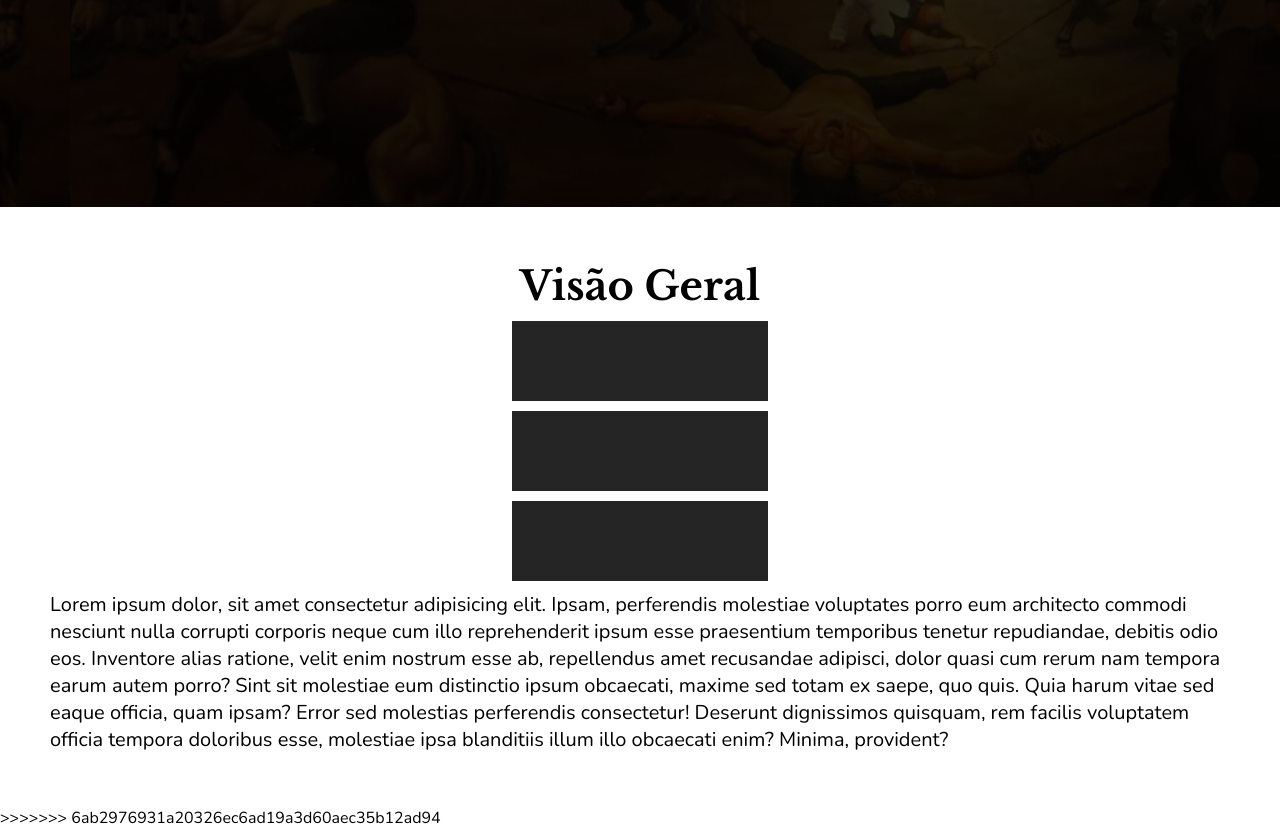
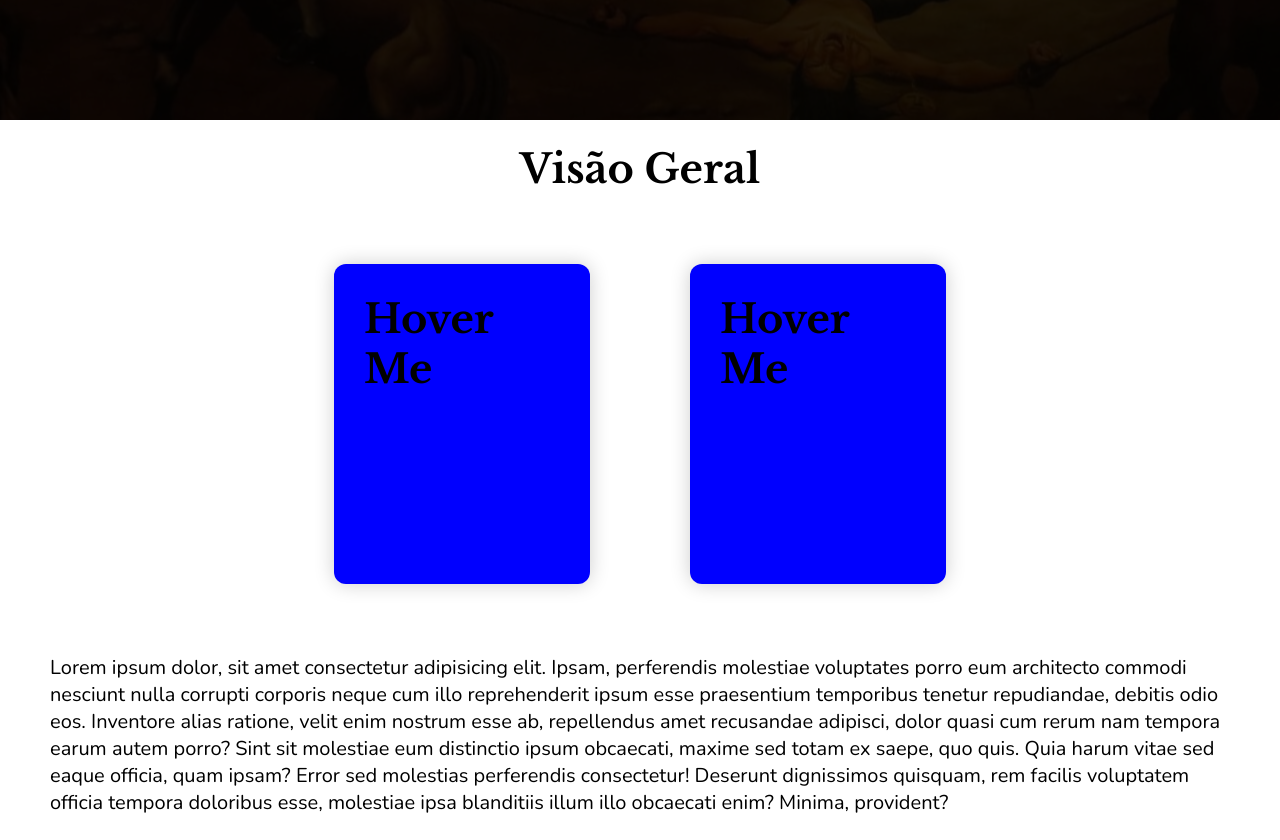
Before and after one commit to MiguelRB753/Repercussoes-Liberais, a plain HTML site: page index.html in a window 1280 px wide. Shown: the part 640-1480 px from the top of the page. Drawn offline with nearby package versions, Linux system fonts and the light colour scheme.

Commit message:
cards making started

```diff
--- /dev/null
+++ b/css/flipCard.css
@@ -0,0 +1,47 @@
+* {
+    margin: 0;
+    padding: 0;
+    box-sizing: border-box;
+}
+
+/*** Directions ***/
+
+/** Horizontal -> left **/
+.flip-horizontal-left:hover .flip-card-inner {
+    transform: rotateY(-180deg);
+}
+
+.flip-horizontal-left .flip-card-back {
+    transform: rotateY(-180deg);
+}
+
+/* The flip card container - set the width and height to whatever you want*/
+.flip-card {
+    background-color: transparent;
+    width: 20vw;
+    height: 40vh;
+    perspective: 2500px;
+}
+
+/* This container is needed to position the front and back side */
+.flip-card-inner {
+    position: relative;
+    width: 100%;
+    height: 100%;
+    transition: transform 1s;
+    transform-style: preserve-3d;
+}
+
+/* Position the front and back side */
+.flip-card-front,
+.flip-card-back {
+    position: absolute;
+    width: 100%;
+    height: 100%;
+    backface-visibility: hidden;
+    padding: 30px;
+    border-radius: 12px;
+    box-shadow: 0 0 20px hsla(0,0%,0%,.2);
+}
+
+/* It fits the image in the container */
--- a/css/global.css
+++ b/css/global.css
@@ -43,13 +43,13 @@ body{
 
 #overview{
     width: 100vw;
-    height: 75vh;
+    height: 90vh;
     padding: 50px;
     display: flex;
     justify-content: center;
     align-items: center;
     flex-direction: column;
-    gap: 10px;
+    gap: 70px;
 }
 
 #overview h1{
@@ -57,10 +57,11 @@ body{
     font-family: "Libre Baskerville", serif;
 }
 
-#overview .card{
-    width: 20vw;
-    height: 10vh;
-    background: #252525;
+#overview #cards{
+    width: 100vw;
+    display: flex;
+    justify-content: center;
+    gap: 100px;
 }
 
 #overview p{
--- a/index.html
+++ b/index.html
@@ -6,12 +6,9 @@
     <title>Document</title>
 
     <link rel="stylesheet" href="css/global.css">
+    <link rel="stylesheet" href="css/flipCard.css">
 </head>
 <body>
-<<<<<<< HEAD
-    <!--GIT já configurado-->
-    <h1>Hello World!</h1>
-=======
     <section id="home">
         <div id="c1">
             <h1>Processos de Independências Na América Espanhola e Haiti</h1>
@@ -21,19 +18,32 @@
     <section id="overview">
         <h1>Visão Geral</h1>
 
-        <div class="card">
+        <div id="cards">
+            <div class="flip-card flip-horizontal-left">
+                <div class="flip-card-inner">
+                    <div class="flip-card-front" style="background: blue">
+                        <h1>Hover Me</h1>
+                    </div>
 
-        </div>
-        <div class="card">
-
-        </div>
-        <div class="card">
-
+                    <div class="flip-card-back" style="background: red">
+                        <p>Lorem ipsum dolor sit amet consectetur, adipisicing elit. Beatae, harum. Quam cupiditate consequuntur dignissimos accusamus, harum facere magni ad voluptas neque dolor. Natus fuga obcaecati asperiores quod sed maiores ad.</p>
+                    </div>
+                </div>
+            </div>
+            <div class="flip-card flip-horizontal-left">
+                <div class="flip-card-inner">
+                    <div class="flip-card-front" style="background: blue">
+                        <h1>Hover Me</h1>
+                    </div>
+                    <div class="flip-card-back" style="background: red">
+                        <p>Lorem ipsum dolor sit amet consectetur, adipisicing elit. Consequatur vitae quo necessitatibus voluptatum, provident nostrum commodi excepturi atque minus animi maxime minima facere cupiditate veritatis molestias. Quisquam quo impedit laudantium?</p>
+                    </div>
+                </div>
+            </div>
         </div>
 
         <p>Lorem ipsum dolor, sit amet consectetur adipisicing elit. Ipsam, perferendis molestiae voluptates porro eum architecto commodi nesciunt nulla corrupti corporis neque cum illo reprehenderit ipsum esse praesentium temporibus tenetur repudiandae, debitis odio eos. Inventore alias ratione, velit enim nostrum esse ab, repellendus amet recusandae adipisci, dolor quasi cum rerum nam tempora earum autem porro? Sint sit molestiae eum distinctio ipsum obcaecati, maxime sed totam ex saepe, quo quis. Quia harum vitae sed eaque officia, quam ipsam? Error sed molestias perferendis consectetur! Deserunt dignissimos quisquam, rem facilis voluptatem officia tempora doloribus esse, molestiae ipsa blanditiis illum illo obcaecati enim? Minima, provident?
         </p>
     </section>
->>>>>>> 6ab2976931a20326ec6ad19a3d60aec35b12ad94
 </body>
 </html>
```
